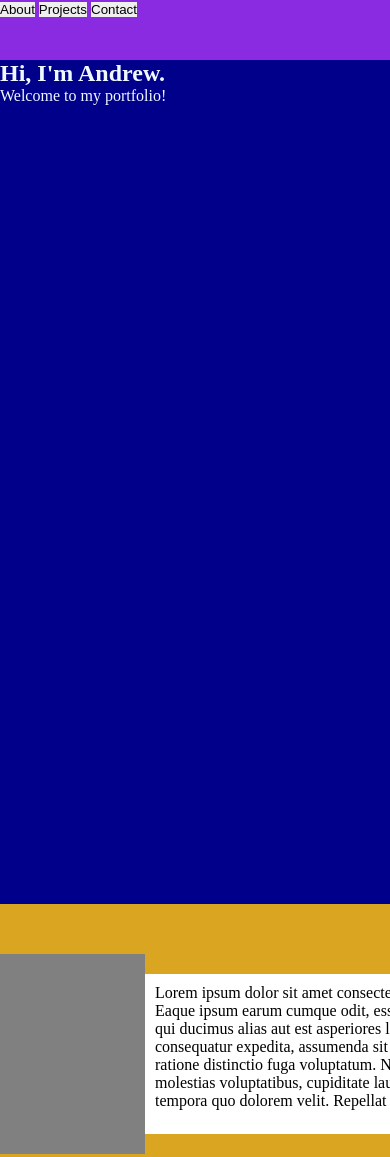
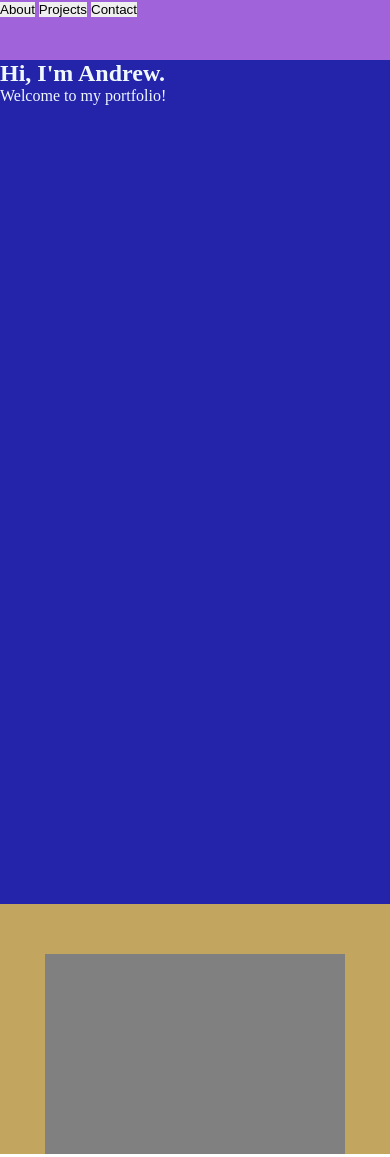
Before and after one commit to parkypark92/portfolio-website, a website built with webpack: page dist/index.html in a window 390 px wide. Shown: the top 1157 px of the page. Built offline with Linux system fonts and the light colour scheme.

Commit message:
change display of projects on screens below 800px

```diff
--- a/src/style.css
+++ b/src/style.css
@@ -5,7 +5,7 @@
 }
 
 header {
-    background-color: blueviolet;
+    background-color: rgb(160, 99, 218);
     height: 60px;
 }
 
@@ -19,13 +19,13 @@ li {
 }
 
 .intro-section {
-    background-color: darkblue;
+    background-color: rgb(36, 36, 170);
     color: aliceblue;
     min-height: 100vh;
 }
 
 .projects-section {
-    background-color: goldenrod;
+    background-color: rgb(194, 166, 95);
 }
 
 .projects-wrapper {
@@ -55,6 +55,12 @@ li {
 }
 
 footer {
-    background-color: greenyellow;
+    background-color: rgb(153, 190, 96);
     height: 60px;
 }
+
+@media (max-width: 800px) {
+    .project-ctnr {
+        flex-direction: column;
+    }
+}
```
Also changed, not shown: dist/index.html, dist/main.js.
